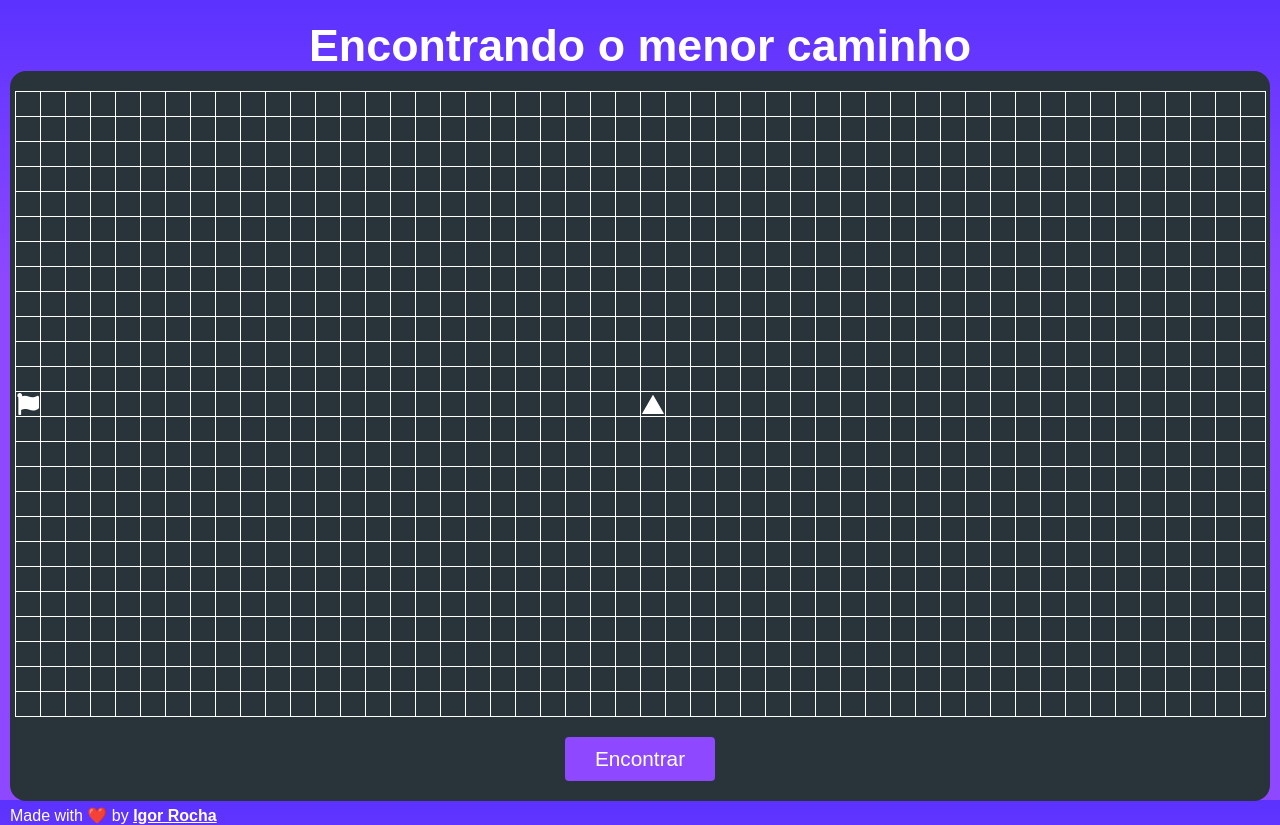
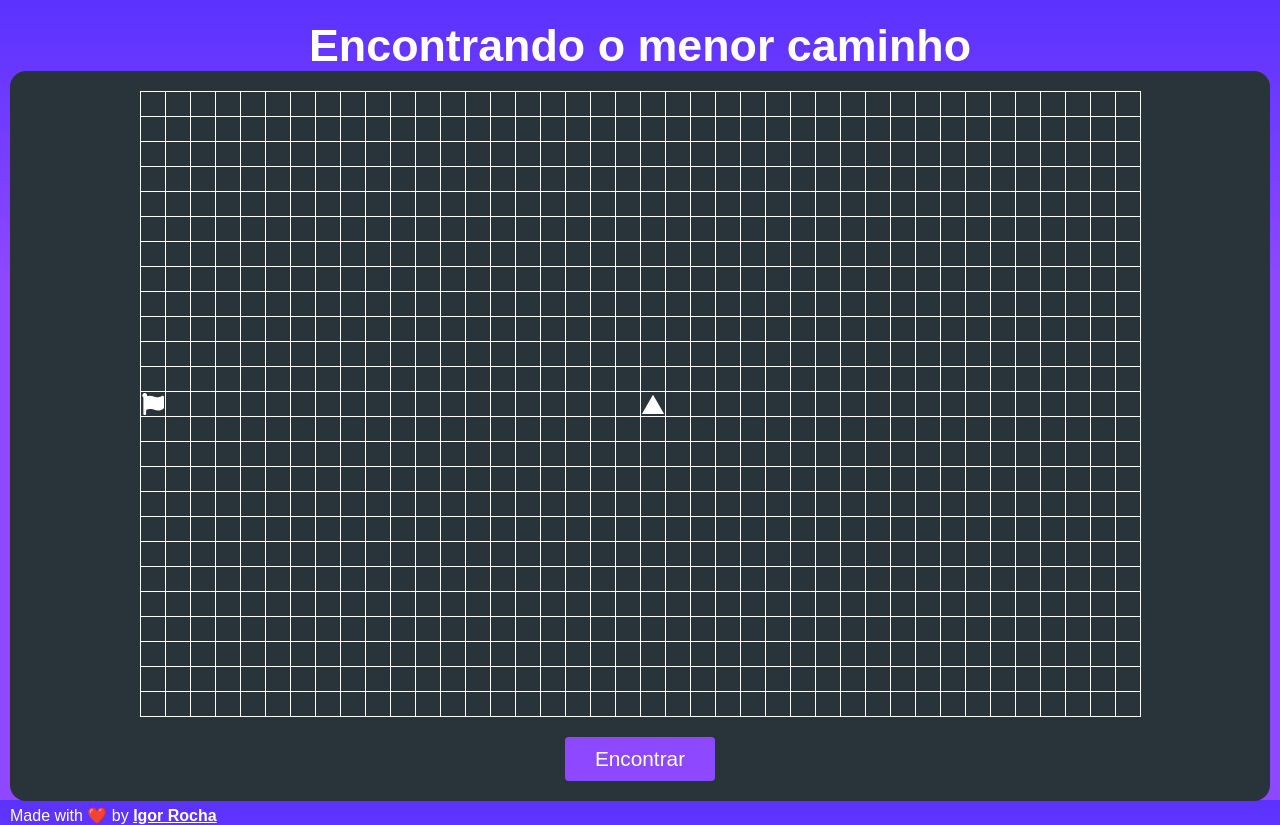
Before and after one commit to CinatitBR/amazing-pathfinding-visualizer, a React (Create React App) app: page / in a window 1280 px wide. Built offline with nearby package versions, Linux system fonts and the light colour scheme; a web font is replaced by a local one.

Commit message:
Add MAX_GRID_WIDTH to initial grid width

```diff
--- a/src/App.tsx
+++ b/src/App.tsx
@@ -277,7 +277,7 @@ function App() {
 
     const getInitialGrid = () => {
       // Calculate initial grid sizes
-      const initialGridWidth = boardWrapperRef.current!.scrollWidth;
+      const initialGridWidth = Math.min(boardWrapperRef.current!.scrollWidth, MAX_GRID_WIDTH);
       const initialColCount = Math.floor(initialGridWidth / NODE_WIDTH);
 
       const initialStartPos = {
```
